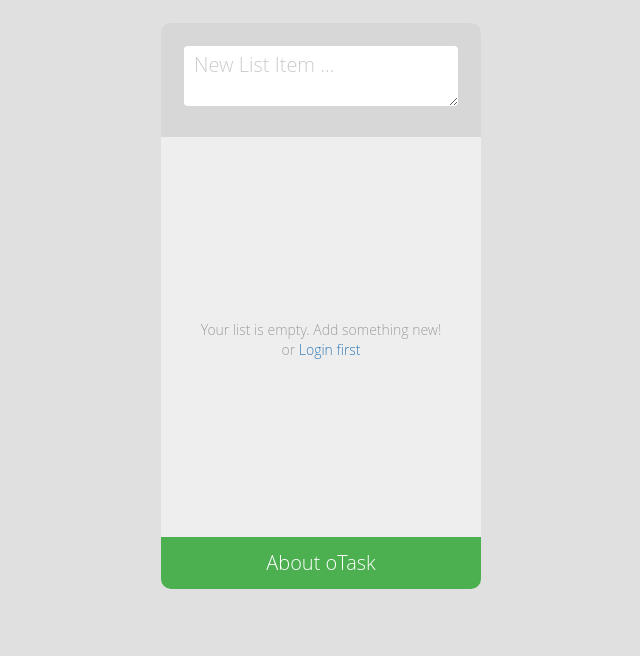
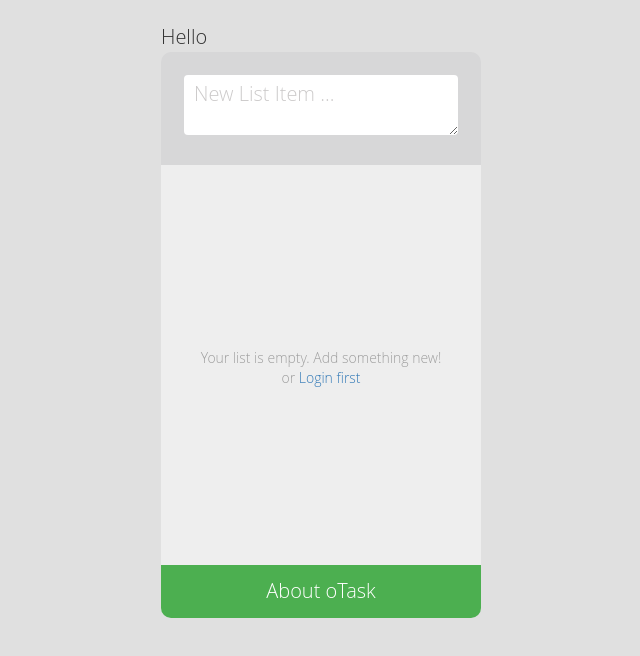
Before and after one commit to creativein/SprintList, a website: page Ionic-Source/oTask/www/index.html at #/taskView in a window 1280 px wide. Shown: the whole page, without its empty margins (319-959 px from the left). Drawn offline with nearby package versions, Linux system fonts and the light colour scheme; a web font is replaced by a local one.

Commit message:
testing Git
testing by shoeb

```diff
--- a/Ionic-Source/oTask/www/views/task-view/taskView.html
+++ b/Ionic-Source/oTask/www/views/task-view/taskView.html
@@ -5,7 +5,7 @@
   Project Owner: Bappy Golder | www.BappyGolder.com
 -->
 
-<div id="app_container">
+<div id="app_container">    Hello
 
   <!--start: Add Task Section -->
   <div id="add_task_section">
```
